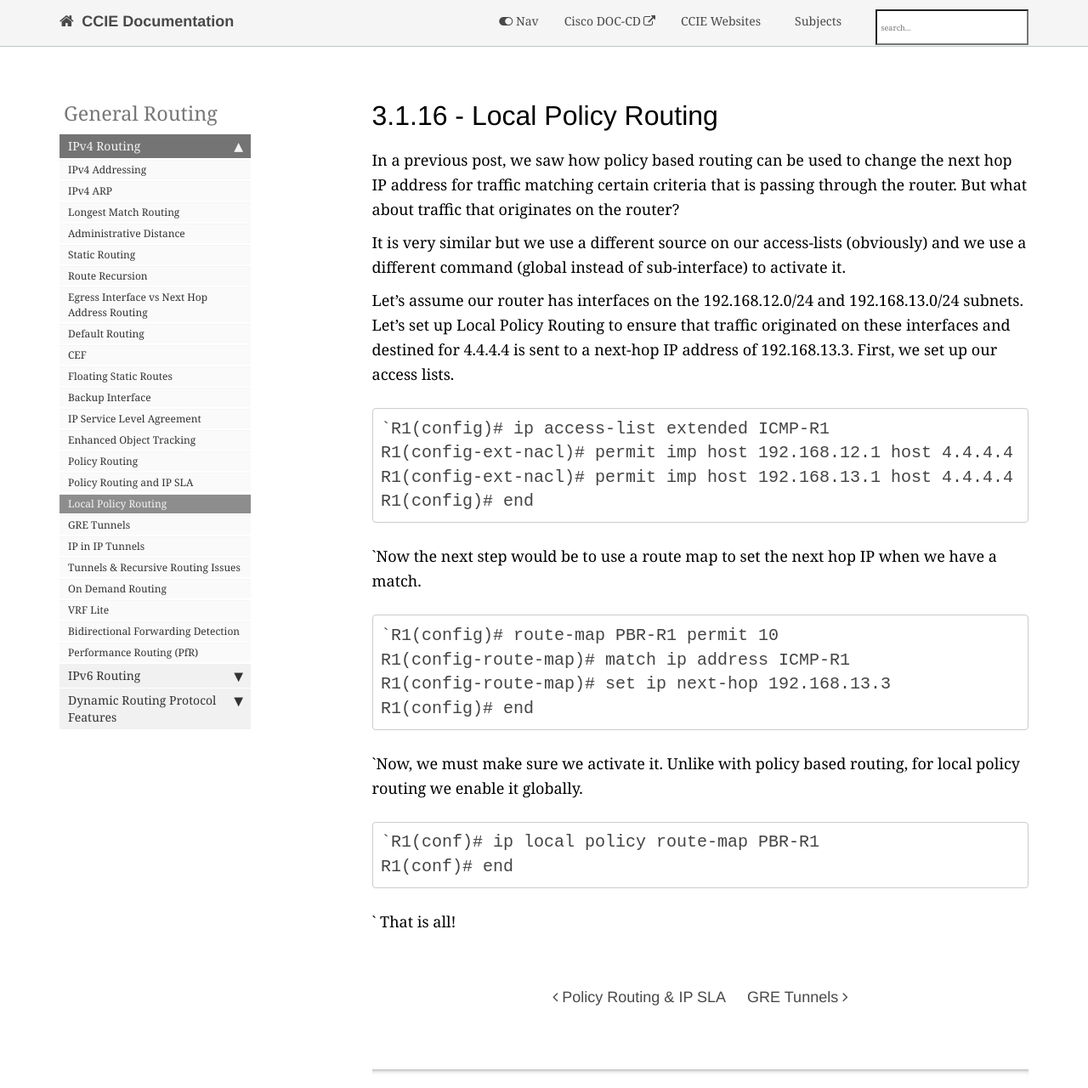
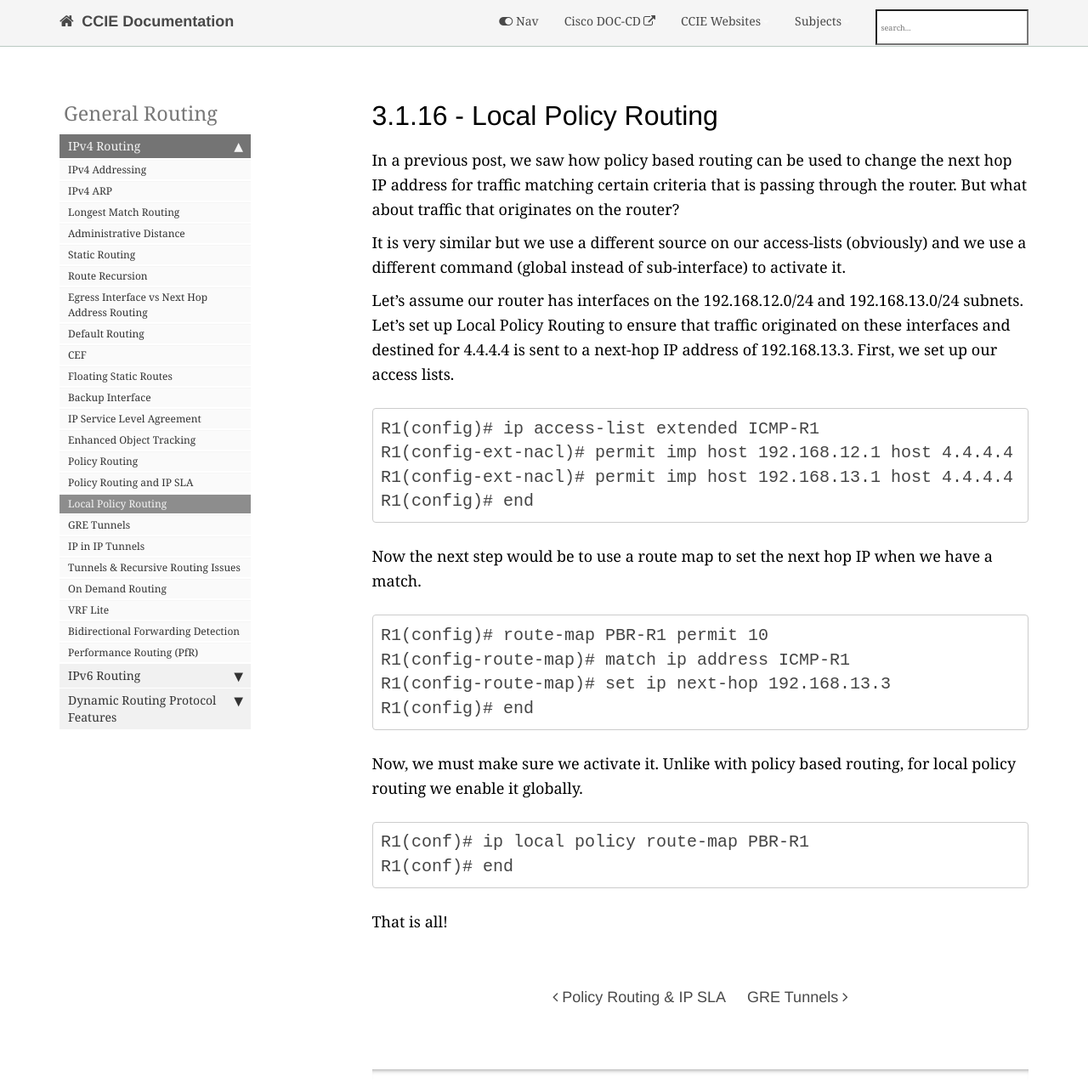
Before and after one commit to bsrandall/CCIE, a Jekyll site: the page built from pages/general-routing/3.1.16.md, in a window 1280 px wide and 1280 px high. Shown: the whole window at 85% size. Built offline with Jekyll 4.4.1, drawn with Linux system fonts in a browser that asks for light colours; nearby versions of some CDN libraries; comment, search, counter and statistics services are not loaded.

Commit message:
05-05-2017 5

````diff
--- a/pages/general-routing/3.1.16.md
+++ b/pages/general-routing/3.1.16.md
@@ -16,22 +16,22 @@ It is very similar but we use a different source on our access-lists (obviously)
 
 Let’s assume our router has interfaces on the 192.168.12.0/24 and 192.168.13.0/24 subnets. Let’s set up Local Policy Routing to ensure that traffic originated on these interfaces and destined for 4.4.4.4 is sent to a next-hop IP address of 192.168.13.3. First, we set up our access lists.
 ```
-`R1(config)# ip access-list extended ICMP-R1
+R1(config)# ip access-list extended ICMP-R1
 R1(config-ext-nacl)# permit imp host 192.168.12.1 host 4.4.4.4
 R1(config-ext-nacl)# permit imp host 192.168.13.1 host 4.4.4.4
 R1(config)# end
 ```
-\`Now the next step would be to use a route map to set the next hop IP when we have a match.
+Now the next step would be to use a route map to set the next hop IP when we have a match.
 ```
-`R1(config)# route-map PBR-R1 permit 10
+R1(config)# route-map PBR-R1 permit 10
 R1(config-route-map)# match ip address ICMP-R1
 R1(config-route-map)# set ip next-hop 192.168.13.3
 R1(config)# end
 ```
-\`Now, we must make sure we activate it. Unlike with policy based routing, for local policy routing we enable it globally.
+Now, we must make sure we activate it. Unlike with policy based routing, for local policy routing we enable it globally.
 ```
-`R1(conf)# ip local policy route-map PBR-R1
+R1(conf)# ip local policy route-map PBR-R1
 R1(conf)# end
 ```
-\`
+
 That is all!
````
Also changed, not shown: pages/general-routing/3.1.14.md (+3 -3 lines), pages/general-routing/3.1.15 TBC.md (deleted, +0 -12 lines), pages/general-routing/3.1.15.md (added, +24 -0 lines), pages/general-routing/3.1.17.md (+5 -6 lines), pages/general-routing/3.1.20.md (+1 -2 lines), pages/general-routing/3.1.22.md (+8 -7 lines), images/gre-tunnel.png (added).
